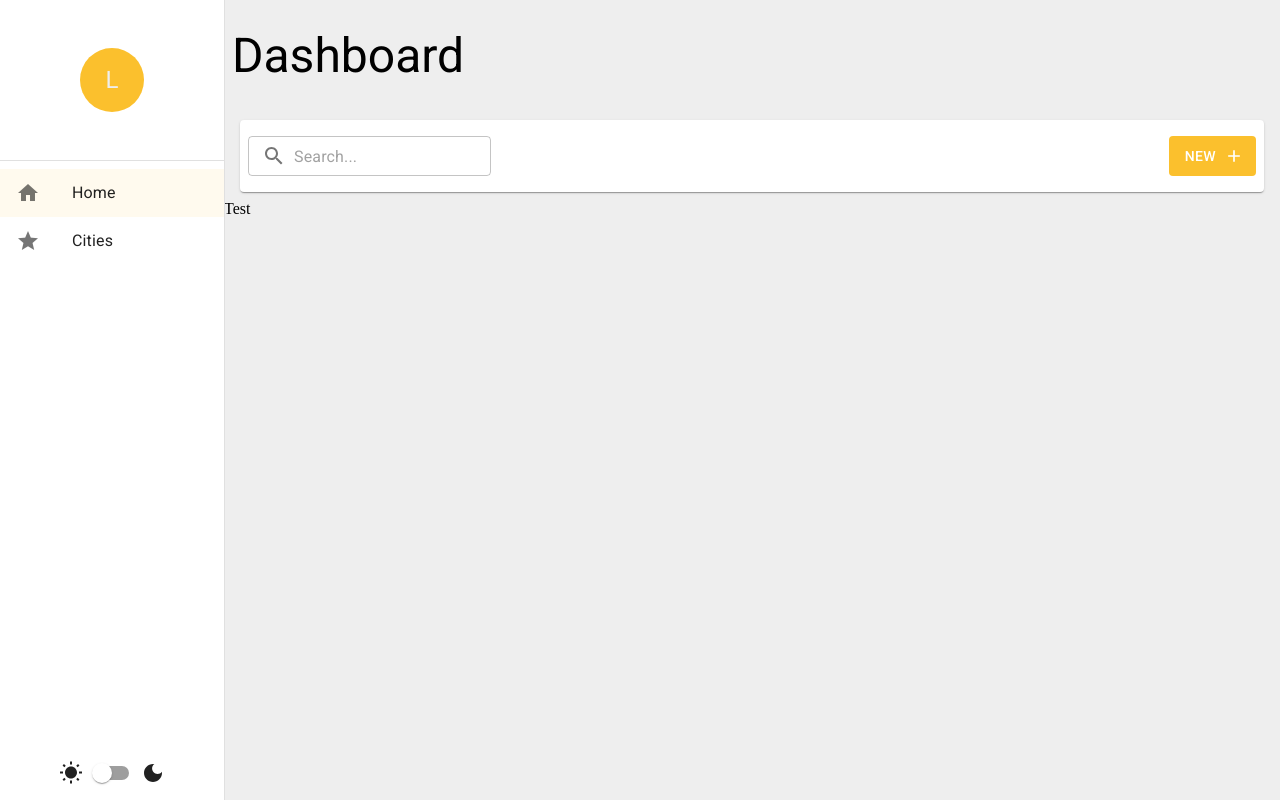
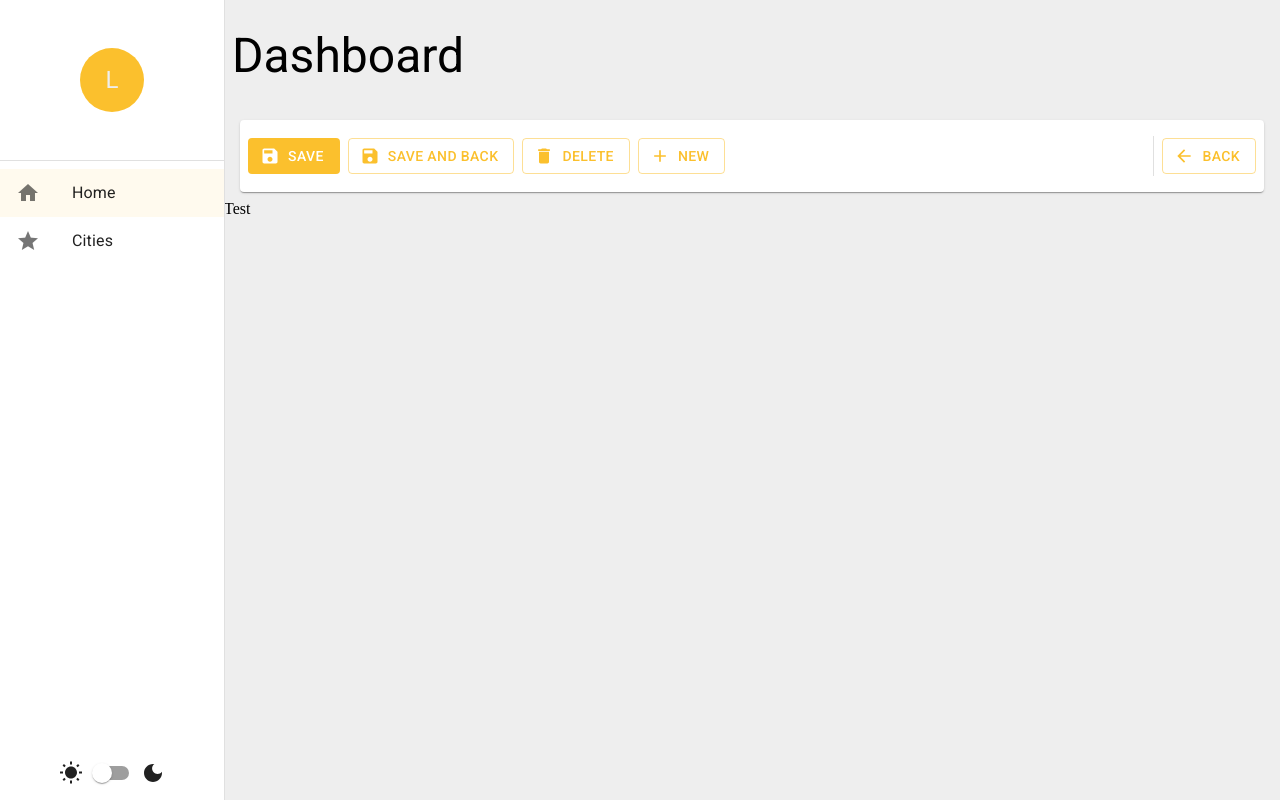
Before and after one commit to lorenzocesconetto/ts-material-ui, a React (Create React App) app: page / in a window 1280 px wide. Built offline with nearby package versions, Linux system fonts and the light colour scheme.

Commit message:
feature: detail toolbar

```diff
--- a/src/pages/Dashboard.tsx
+++ b/src/pages/Dashboard.tsx
@@ -1,9 +1,9 @@
 import { Base } from "../shared/layouts";
-import { Toolbar } from "../shared/components";
+import { DetailToolbar } from "../shared/components";
 
 const Dashboard = () => {
   return (
-    <Base title="Dashboard" toolbar={<Toolbar />}>
+    <Base title="Dashboard" toolbar={<DetailToolbar />}>
       Test
     </Base>
   );
--- /dev/null
+++ b/src/shared/components/DetailToolbar.tsx
@@ -0,0 +1,44 @@
+import { Box, Button, Divider, Paper, useTheme } from "@mui/material";
+import {
+  Add as AddIcon,
+  Save as SaveIcon,
+  Delete as DeleteIcon,
+  ArrowBack as ArrowBackIcon,
+} from "@mui/icons-material";
+
+const DetailToolbar = () => {
+  const theme = useTheme();
+  return (
+    <Box
+      component={Paper}
+      paddingX={1}
+      paddingY={2}
+      display="flex"
+      gap={1}
+      marginX={2}
+      height={theme.spacing(5)}
+      alignItems="center"
+    >
+      <Button disableElevation variant="contained" startIcon={<SaveIcon />}>
+        Save
+      </Button>
+      <Button disableElevation variant="outlined" startIcon={<SaveIcon />}>
+        Save and back
+      </Button>
+      <Button disableElevation variant="outlined" startIcon={<DeleteIcon />}>
+        Delete
+      </Button>
+      <Button disableElevation variant="outlined" startIcon={<AddIcon />}>
+        New
+      </Button>
+      <Box height="100%" display="flex" flex={1} justifyContent="end">
+        <Divider orientation="vertical" />
+      </Box>
+      <Button disableElevation variant="outlined" startIcon={<ArrowBackIcon />}>
+        Back
+      </Button>
+    </Box>
+  );
+};
+
+export { DetailToolbar };
--- a/src/shared/components/Toolbar.tsx
+++ b/src/shared/components/ListToolbar.tsx
@@ -1,7 +1,7 @@
 import { Box, Button, Paper, TextField, InputAdornment } from "@mui/material";
 import { Add as AddIcon, Search as SearchIcon } from "@mui/icons-material";
 
-const Toolbar = () => {
+const ListToolbar = () => {
   return (
     <Box
       component={Paper}
@@ -23,7 +23,7 @@ const Toolbar = () => {
         size="small"
       />
       <Box flex={1} display="flex" justifyContent="end">
-        <Button disableElevation variant="contained" endIcon={<AddIcon />}>
+        <Button disableElevation variant="contained" startIcon={<AddIcon />}>
           New
         </Button>
       </Box>
@@ -31,4 +31,4 @@ const Toolbar = () => {
   );
 };
 
-export { Toolbar };
+export { ListToolbar };
--- a/src/shared/components/index.ts
+++ b/src/shared/components/index.ts
@@ -1,4 +1,5 @@
 export * from "./Sidebar";
 export * from "./ListItemLink";
-export * from "./Toolbar";
+export * from "./ListToolbar";
+export * from "./DetailToolbar";
 export * from "./ThemeToggle";
```
